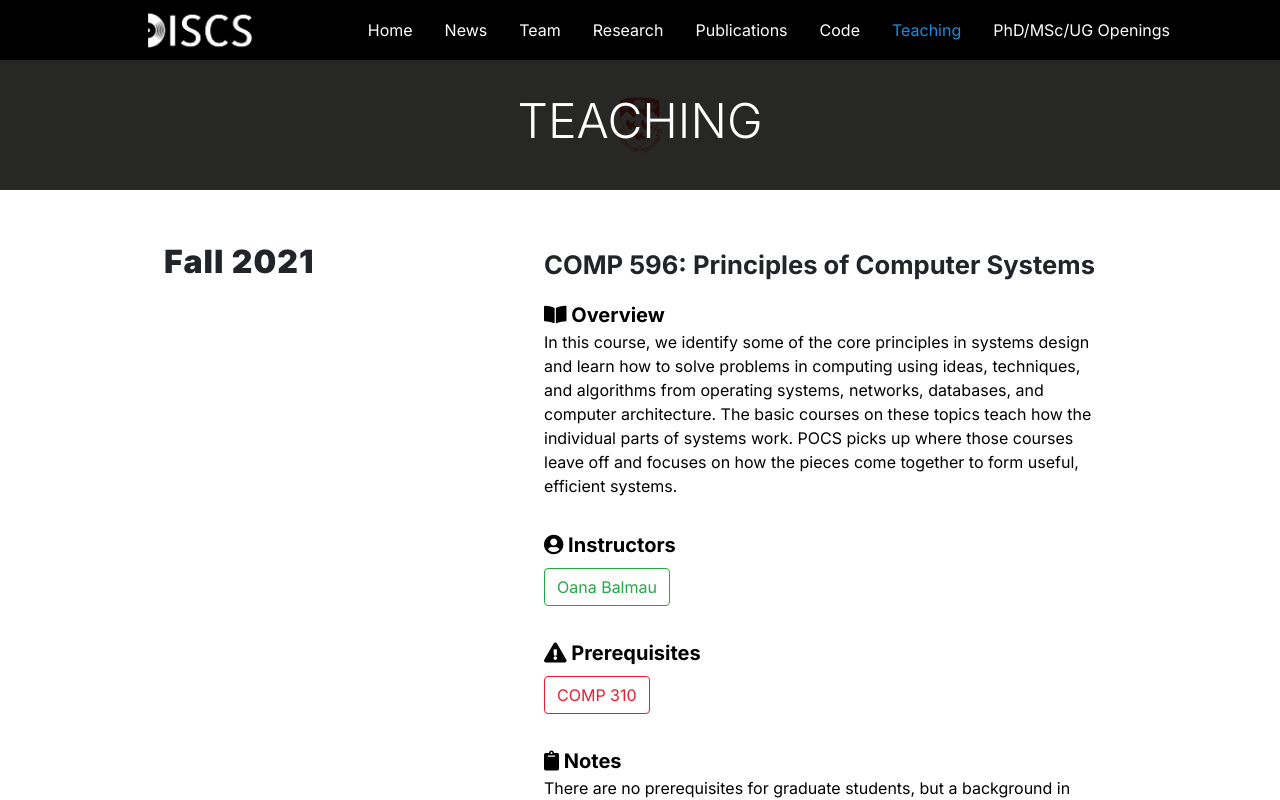
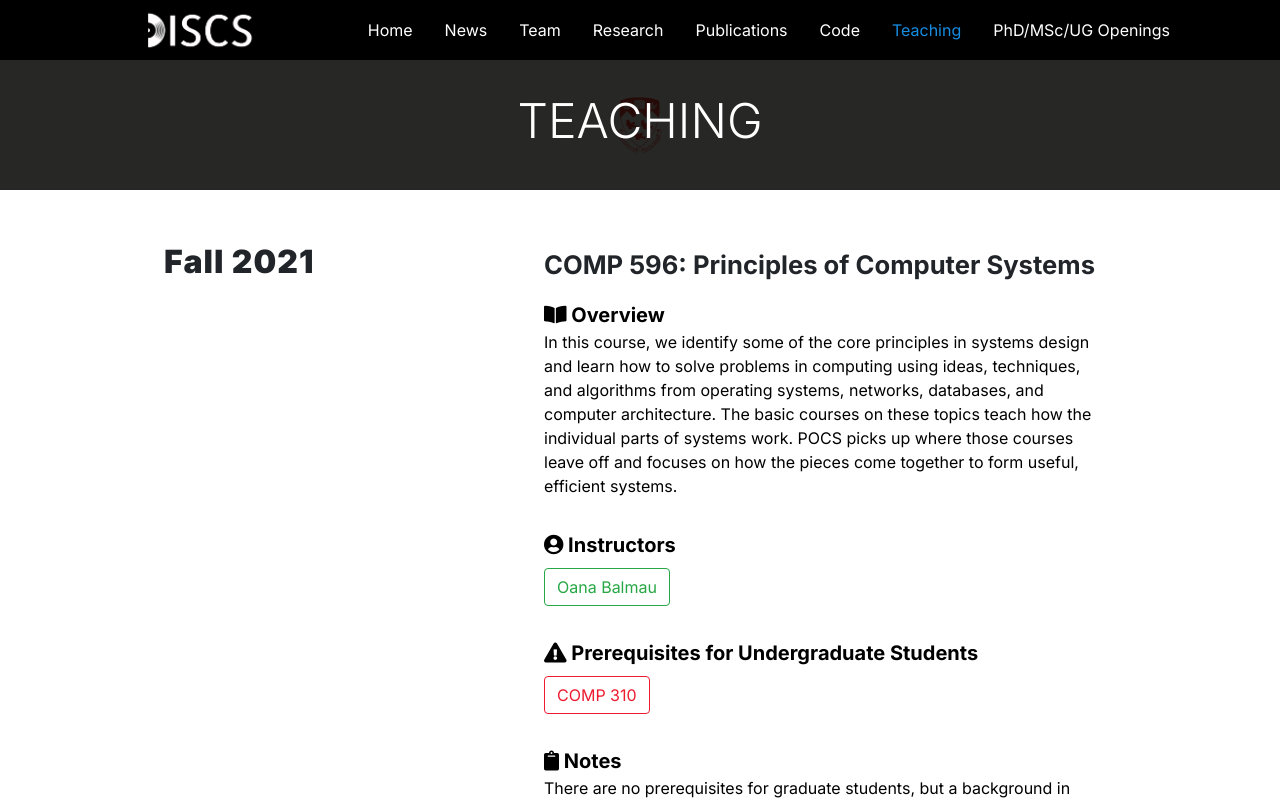
Before and after one commit to discslab/DISCS-Lab-Website, a React (Create React App) app: page /teachings in a window 1280 px wide. Shown: the top 800 px of the page. Built offline with nearby package versions, Linux system fonts and the light colour scheme.

Commit message:
Updated text

```diff
--- a/src/components/Navbar/Navbar.js
+++ b/src/components/Navbar/Navbar.js
@@ -43,6 +43,8 @@ class Navbar extends Component {
                   className="nav-links"
                   href={item.url}
                   onClick={this.handleClick}
+                  target={item.title === "Code" ? "_blank" : null}
+                  rel="noreferrer"
                 >
                   <i className={item.icon}></i>
                   {item.title}
--- a/src/components/Teachings/Teachings.js
+++ b/src/components/Teachings/Teachings.js
@@ -62,7 +62,7 @@ class Teachings extends Component {
                         <span className="teachings-list-section">
                           <div className="teachings-list-subtitle">
                             <i class="fas fa-exclamation-triangle"></i>{" "}
-                            Prerequisites
+                            Prerequisites for Undergraduate Students
                           </div>{" "}
                           <span className="teachings-prerequisites">
                             {item.prerequisites.map((prereq, count) => {
```
